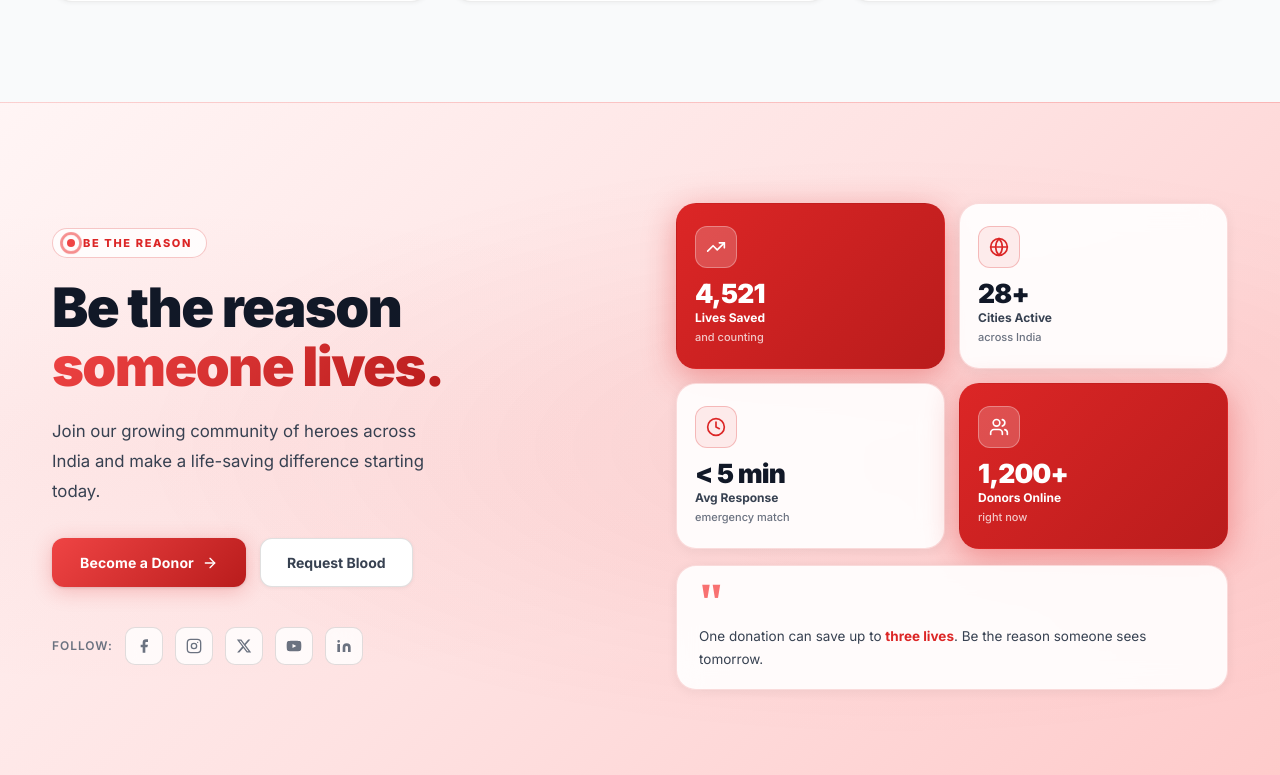
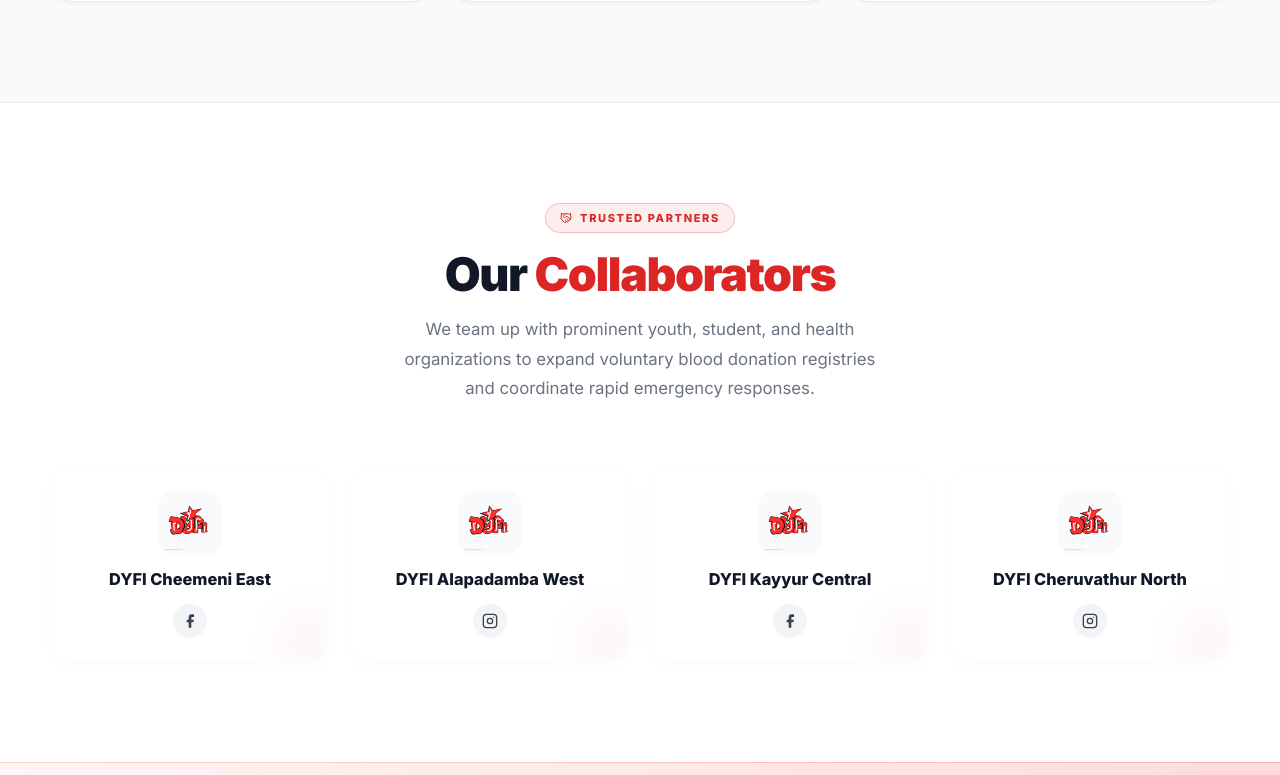
Before and after one commit to Athulprgm/jeevalink, a React (Vite) app: page / in a window 1280 px wide. Shown: the part 3165-3940 px from the top of the page. Built offline with nearby package versions, Linux system fonts and the light colour scheme; no server answers.

Commit message:
feat(landing): add minimal modern collaborator section with local DYFI committees

```diff
--- a/src/jl-landing.css
+++ b/src/jl-landing.css
@@ -1338,3 +1338,124 @@
 ::-webkit-scrollbar-thumb:hover {
   background: var(--red-600);
 }
+
+/* ══════════════════════════════════════════════════════════
+   TRUSTED PARTNERS & COLLABORATORS SECTION
+   ══════════════════════════════════════════════════════════ */
+.jl-partners-section {
+  background: var(--white);
+  border-top: 1px solid var(--border-light);
+  padding: 100px 0;
+}
+
+.jl-partners-grid {
+  display: grid;
+  grid-template-columns: repeat(4, 1fr);
+  gap: 24px;
+  margin-top: 40px;
+}
+
+@media (max-width: 1024px) {
+  .jl-partners-grid {
+    grid-template-columns: repeat(2, 1fr);
+  }
+}
+
+@media (max-width: 580px) {
+  .jl-partners-grid {
+    grid-template-columns: 1fr;
+  }
+}
+
+.jl-partner-card {
+  background: var(--card-bg);
+  border: none;
+  border-radius: 20px;
+  padding: 24px 16px;
+  text-align: center;
+  transition: all 0.3s cubic-bezier(0.34, 1.56, 0.64, 1);
+  box-shadow: 0 4px 16px rgba(0, 0, 0, 0.02);
+  display: flex;
+  flex-direction: column;
+  align-items: center;
+  position: relative;
+  overflow: hidden;
+}
+
+.jl-partner-card:hover {
+  transform: translateY(-6px);
+  box-shadow: 0 16px 40px rgba(220, 38, 38, 0.08), 0 4px 12px rgba(0, 0, 0, 0.02);
+}
+
+.jl-partner-logo-container {
+  width: 64px;
+  height: 64px;
+  border-radius: 16px;
+  background: var(--gray-50);
+  border: none;
+  display: flex;
+  align-items: center;
+  justify-content: center;
+  margin-bottom: 12px;
+  transition: all 0.3s ease;
+  position: relative;
+  overflow: hidden;
+}
+
+.jl-partner-card:hover .jl-partner-logo-container {
+  background: var(--red-soft);
+  transform: scale(1.08) rotate(3deg);
+}
+
+.jl-partner-name {
+  font-size: 1.02rem;
+  font-weight: 800;
+  color: var(--text-primary);
+  margin-bottom: 12px;
+  transition: color 0.2s ease;
+}
+
+.jl-partner-card:hover .jl-partner-name {
+  color: var(--red-600);
+}
+
+.jl-partner-social-link {
+  width: 34px;
+  height: 34px;
+  border-radius: 50%;
+  background: var(--gray-100);
+  border: none;
+  color: var(--text-secondary);
+  display: flex;
+  align-items: center;
+  justify-content: center;
+  transition: all 0.25s cubic-bezier(0.34, 1.56, 0.64, 1);
+  text-decoration: none;
+}
+
+.jl-partner-social-link:hover {
+  background: var(--red-600);
+  border-color: transparent;
+  color: var(--white);
+  transform: scale(1.15);
+  box-shadow: 0 6px 16px rgba(220, 38, 38, 0.3);
+}
+
+/* Background decorative shape for partner cards */
+.jl-partner-card::after {
+  content: '';
+  position: absolute;
+  width: 120px;
+  height: 120px;
+  border-radius: 50%;
+  background: radial-gradient(circle, rgba(220, 38, 38, 0.04) 0%, transparent 70%);
+  bottom: -40px;
+  right: -40px;
+  pointer-events: none;
+  transition: all 0.3s ease;
+}
+
+.jl-partner-card:hover::after {
+  transform: scale(1.3);
+  background: radial-gradient(circle, rgba(220, 38, 38, 0.08) 0%, transparent 70%);
+}
--- a/src/pages/Landing.jsx
+++ b/src/pages/Landing.jsx
@@ -1,6 +1,7 @@
 import React, { useEffect, useRef } from "react";
 import { Link } from "react-router-dom";
 import "../jl-landing.css";
+import dyfiLogoImg from "../assets/images (1) (2).png";
 import { motion, useInView, useMotionValue, useSpring } from "framer-motion";
 import {
   Heart, Droplets, MapPin, ArrowRight, Shield, Users,
@@ -76,6 +77,14 @@ const scaleIn = {
   }),
 };
 
+const slideIn = {
+  hidden: { opacity: 0, x: 80 },
+  show: (i = 0) => ({
+    opacity: 1, x: 0,
+    transition: { type: "spring", damping: 20, stiffness: 80, delay: i * 0.08 },
+  }),
+};
+
 /* ── Data ─────────────────────────────────────── */
 const heroStats = [
   { icon: Users, value: "12K+", label: "Active Donors" },
@@ -124,6 +133,41 @@ const features = [
     icon: MapPin,
     title: "Location-Aware",
     desc: "Find the nearest blood donors using precise GPS-based proximity search across cities.",
+  },
+];
+
+const collaborators = [
+  {
+    name: "DYFI Cheemeni East",
+    socialLink: "https://facebook.com",
+    socialPlatform: "facebook",
+    Logo: () => (
+      <img src={dyfiLogoImg} alt="DYFI Cheemeni East Logo" className="w-14 h-14 object-contain" />
+    ),
+  },
+  {
+    name: "DYFI Alapadamba West",
+    socialLink: "https://instagram.com",
+    socialPlatform: "instagram",
+    Logo: () => (
+      <img src={dyfiLogoImg} alt="DYFI Alapadamba West Logo" className="w-14 h-14 object-contain" />
+    ),
+  },
+  {
+    name: "DYFI Kayyur Central",
+    socialLink: "https://facebook.com",
+    socialPlatform: "facebook",
+    Logo: () => (
+      <img src={dyfiLogoImg} alt="DYFI Kayyur Central Logo" className="w-14 h-14 object-contain" />
+    ),
+  },
+  {
+    name: "DYFI Cheruvathur North",
+    socialLink: "https://instagram.com",
+    socialPlatform: "instagram",
+    Logo: () => (
+      <img src={dyfiLogoImg} alt="DYFI Cheruvathur North Logo" className="w-14 h-14 object-contain" />
+    ),
   },
 ];
 
@@ -425,6 +469,55 @@ export default function Landing() {
         </div>
       </section>
 
+      {/* TRUSTED PARTNERS & COLLABORATORS */}
+      <section className="jl-section jl-partners-section">
+        <div className="jl-container">
+          <motion.div
+            className="jl-section-head"
+            variants={fadeUp}
+            initial="hidden"
+            whileInView="show"
+            viewport={{ once: true }}
+          >
+            <span className="jl-section-tag">
+              <Handshake className="w-3 h-3" /> Trusted Partners
+            </span>
+            <h2 className="jl-section-h2">
+              Our <span className="jl-red">Collaborators</span>
+            </h2>
+            <p className="jl-section-p">
+              We team up with prominent youth, student, and health organizations to expand voluntary blood donation registries and coordinate rapid emergency responses.
+            </p>
+          </motion.div>
+
+          <div className="jl-partners-grid">
+            {collaborators.map((c, i) => {
+              const Logo = c.Logo;
+              const SocialIcon = c.socialPlatform === "facebook" ? SocialIcons.Facebook : SocialIcons.Instagram;
+              return (
+                <motion.div
+                  key={c.name}
+                  className="jl-partner-card"
+                  variants={slideIn}
+                  custom={i}
+                  initial="hidden"
+                  whileInView="show"
+                  viewport={{ once: true }}
+                >
+                  <div className="jl-partner-logo-container">
+                    <Logo />
+                  </div>
+                  <h3 className="jl-partner-name">{c.name}</h3>
+                  <a href={c.socialLink} target="_blank" rel="noopener noreferrer" className="jl-partner-social-link" aria-label={`${c.name} ${c.socialPlatform}`}>
+                    <SocialIcon />
+                  </a>
+                </motion.div>
+              );
+            })}
+          </div>
+        </div>
+      </section>
+
       {/* CTA — Be The Reason (redesigned) */}
       <section className="jl-cta-section">
         <div className="jl-container jl-cta-inner">
```
Also changed, not shown: src/assets/images (1) (2).png (added).
